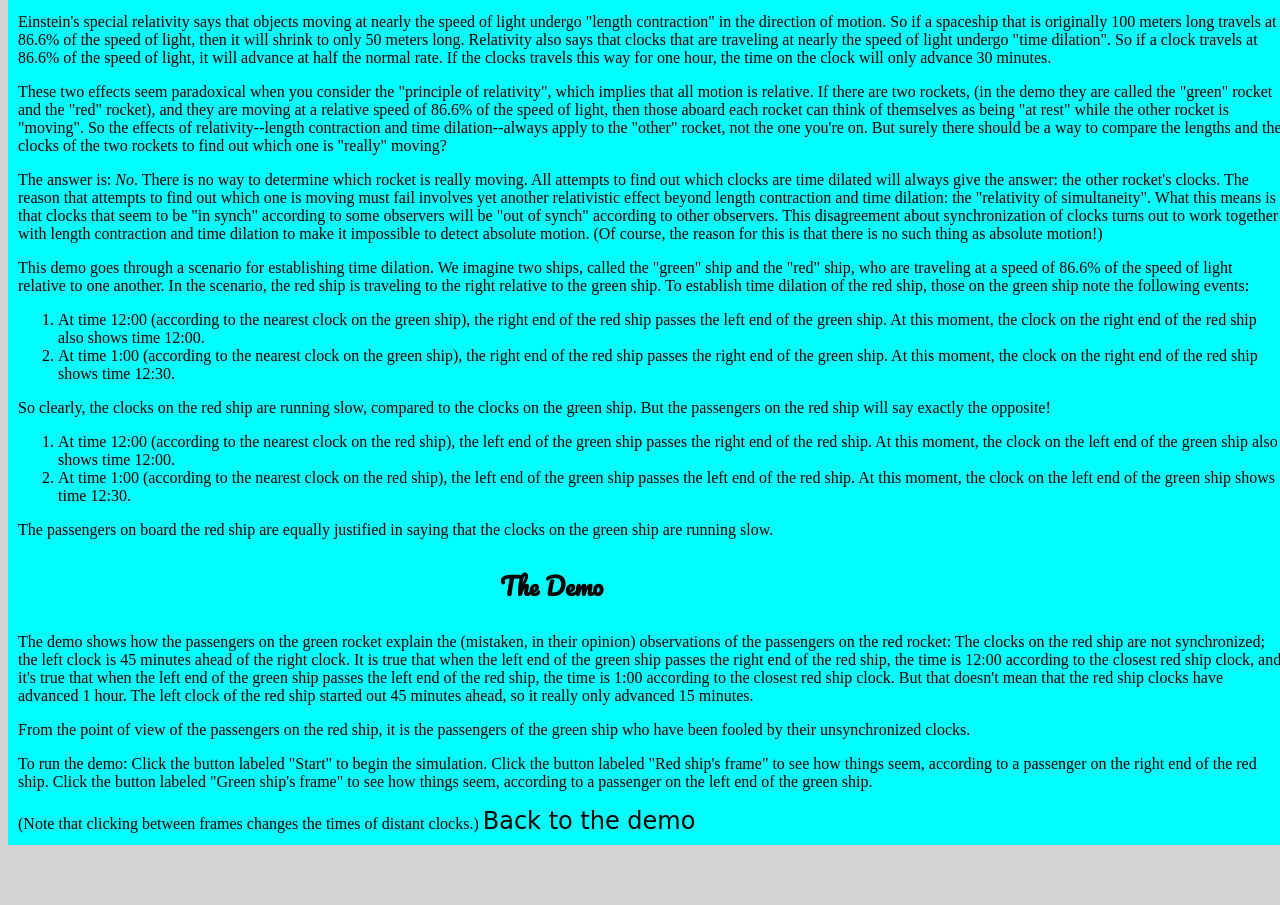
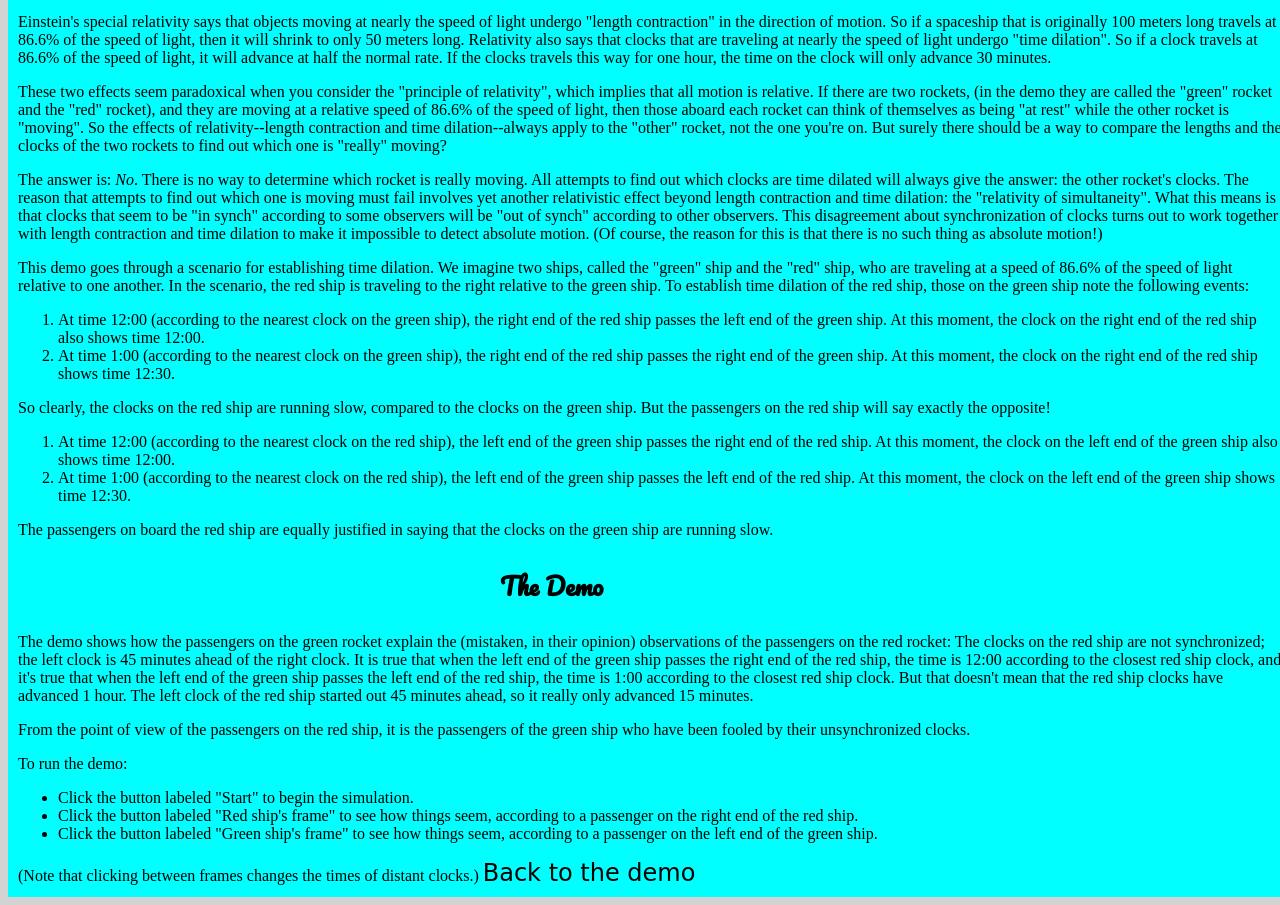
Before and after one commit to DarylMcCullough/relativity, a plain HTML site: page info.html in a window 1280 px wide. Shown: the part 135-1040 px from the top of the page. Before the commit the page ends 988 px from the top, so only its background shows below. Drawn offline with Linux system fonts and the light colour scheme; a web font is replaced by a local one.

Commit message:
Added bullets to instructions

```diff
--- a/info.html
+++ b/info.html
@@ -47,14 +47,16 @@ The demo shows how the passengers on the green rocket explain the (mistaken, in
 
 <p>From the point of view of the passengers on the red ship, it is the passengers of the green ship who have been fooled by their unsynchronized clocks.</p>
 
-<p>
-To run the demo:
-Click the button labeled "Start" to begin the simulation.
-Click the button labeled "Red ship's frame" to see how things seem, according to a passenger on the right end of the red ship.
-    Click the button labeled "Green ship's frame" to see how things seem, according to a passenger on the left end of the green ship.</p>
+<p>To run the demo:</p>
+            <ul>
+                <li>Click the button labeled "Start" to begin the simulation.</li>
+                <li>Click the button labeled "Red ship's frame" to see how things seem, according to a passenger on the right end of the red ship.</li>
+<li>Click the button labeled "Green ship's frame" to see how things seem, according to a passenger on the left end of the green ship.</li>
+            </ul>
 
 (Note that clicking between frames changes the times of distant clocks.)
 <a href="index.html">Back to the demo</a>
+
 
 </section>
 
```
